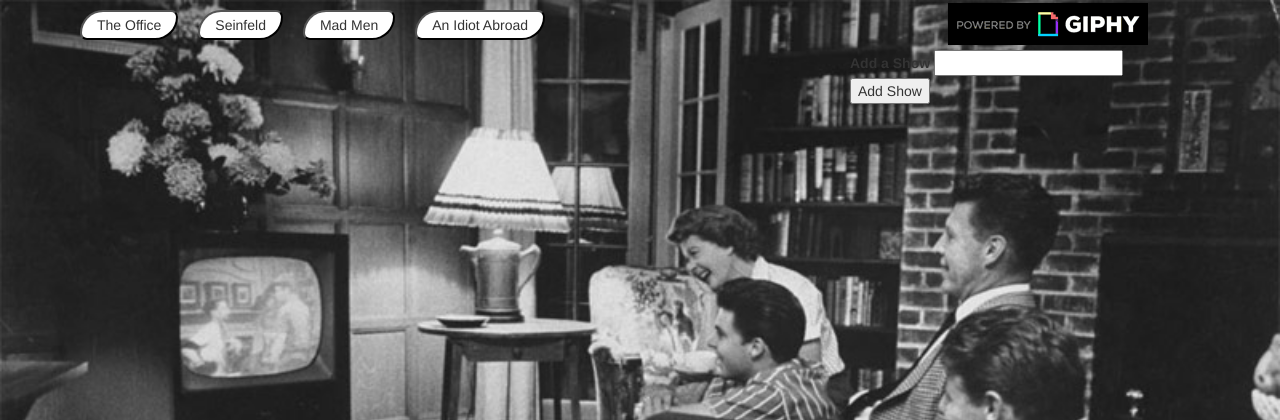
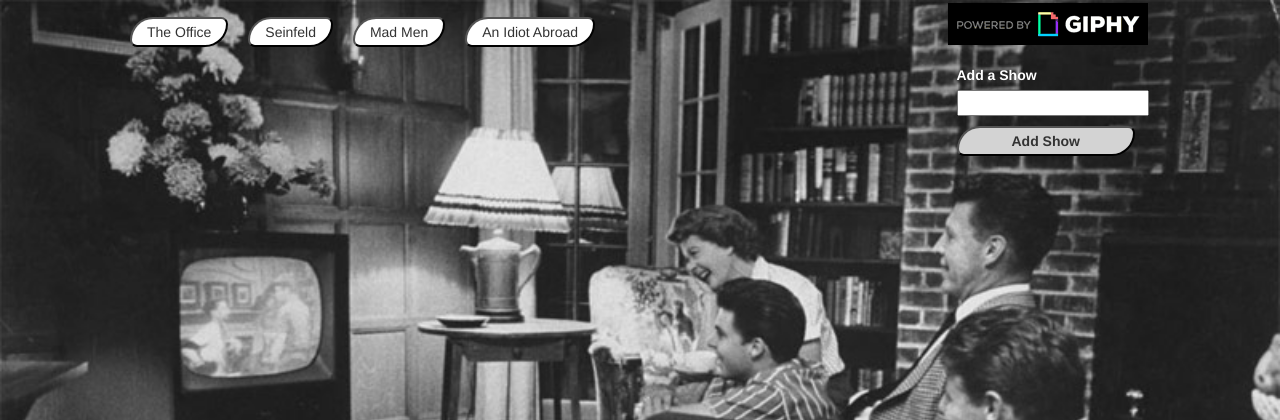
Before and after one commit to CamWren/week-6-GIPHY_API, a PHP site: page / in a window 1280 px wide. Shown: the top 420 px of the page. Run offline with PHP 8.4, Linux system fonts and the light colour scheme.

Commit message:
Final Version; may add fonts and other styling later

```diff
--- a/assets/css/style.css
+++ b/assets/css/style.css
@@ -11,6 +11,13 @@ body {
 }
 
 
+.showButtons {
+	margin-top: 7px;
+	margin-bottom: 5px;
+	margin-left: 50px;
+}
+
+
 .showButton {
 	margin: 10px;
     padding: 3px 15px 3px 15px;
@@ -18,3 +25,44 @@ body {
     background-color: #fff;
     outline: none;
 }
+
+
+#query-input {
+	padding-left: 5px;
+}
+
+
+#Add-a-Show {
+	color: #fff;
+	margin-right: 5px;
+}
+
+
+#search {
+	margin-left: 9px;
+	margin-top: 20px;
+}
+
+
+#add-show {
+	font-weight: bold;
+	background-color: #D3D3D3;
+	margin-top: 10px;
+	padding: 3px 53px 3px 53px;
+	border-radius: 50px 15px;
+	outline: none;
+}
+
+
+.ratingText {
+	color: #fff;
+	font-weight: bold;
+	text-align: center;
+
+}
+
+
+.gifsDiv {
+	display: inline-block;
+	margin-right: 10px;
+}
--- a/index.html
+++ b/index.html
@@ -25,23 +25,20 @@
 		<div class="row">
 			<div class="col-sm-9">
 				<div class="showButtons"></div>
+				<div id="gifs"></div>
 			</div>
 			<div class="col-sm-3">
 				<div id="poweredBy">
 					<img src="assets/images/PoweredBy_200_Horizontal_Light-Backgrounds_With_Logo.gif"/>
 				</div>
-			</div>
-		</div>
-
-		<div class="row">
-			<div class="col-sm-8" id="gifs"></div>
-			<div class="col-sm-4" id="search">
-				<form id="query-form">
-	        		<label for="query-input">Add a Show</label>
-	        		<input type="text" id="query-input"><br>
-	        		<!-- Button triggers new movie to be added -->
-	        		<input id="add-show" type="submit" value="Add Show">
-     			</form>
+				<div id="search">
+					<form id="query-form">
+		        		<label id="Add-a-Show" for="query-input">Add a Show</label>
+		        		<input type="text" id="query-input"><br>
+		        		<!-- Button triggers new movie to be added -->
+		        		<input id="add-show" type="submit" value="Add Show">
+	     			</form>
+				</div>
 			</div>
 		</div>
 
```
Also changed, not shown: assets/javascript/app.js (+42 -7 lines).
